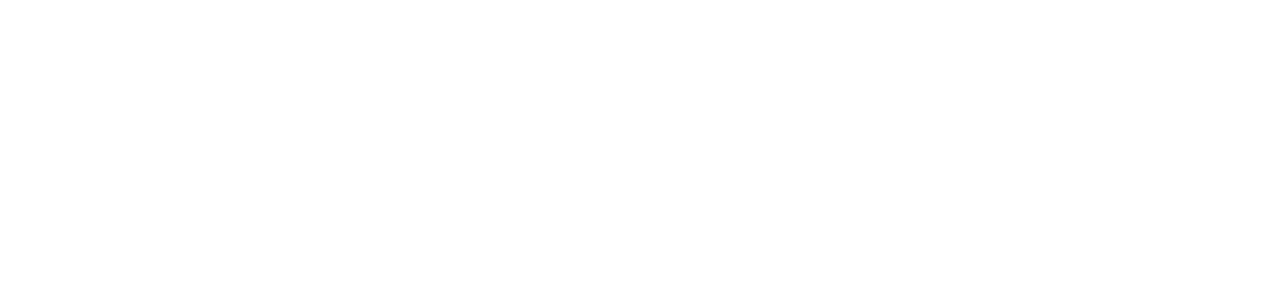
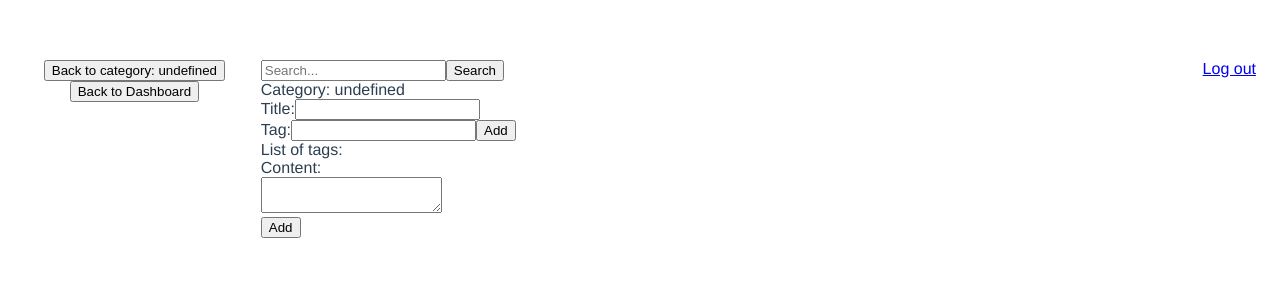
Before and after one commit to marcin-jaroszynski/notes, a Vue app: page /note/add/1 in a window 1280 px wide. Shown: the top 300 px of the page. Built offline with nearby package versions, Linux system fonts and the light colour scheme.

Commit message:
[Prototype]: Add Note screen

```diff
--- a/src/components/CategoryShow.vue
+++ b/src/components/CategoryShow.vue
@@ -7,10 +7,10 @@
         <button @click="backToDashboard()">Back to Dashboard</button>
       </div>
       <div slot="content">
-        <div>Category: {{ getCategoryName($route.params.categoryId) }}</div>
+        <div>Category: {{ getCategoryName(getCurrentCategoryId()) }}</div>
         <div>
           Number of entries: {{ countEntriesCategory }}
-          <button>Add new entry</button>
+          <button  @click="addNewNote">Add new entry</button>
         </div>
         <p>
           <div>Latest entries:</div>
@@ -63,11 +63,17 @@
       }
     },
     methods: {
+      getCurrentCategoryId: function() {
+        return this.$route.params.categoryId;
+      },
       backToDashboard: function() {
         this.$router.push('/dashboard');
       },
       getCategoryName: function(categoryId) {
         return this.categoryStorage.getTitleFor(categoryId);
+      },
+      addNewNote: function() {
+        this.$router.push('/note/add/' + this.getCurrentCategoryId());
       }
     }
   }
--- /dev/null
+++ b/src/components/NoteAdd.vue
@@ -0,0 +1,63 @@
+<template>
+  <article>
+    <title-page title="Note add section"></title-page>
+    <layout>
+      <div slot="menu">
+        <button @click="backToCategory()">Back to category: {{ getCategoryName() }}</button>
+        <button @click="backToDashboard()">Back to Dashboard</button>
+      </div>
+      <div slot="content">
+        <div>Category: {{ getCategoryName() }}</div>
+        <div>
+          <label for="note-title">Title:</label>
+          <input id="note-title" type="text">
+        </div>
+        <div>
+          <label for="note-tag">Tag:</label>
+          <input id="note-tag" type="text">
+          <button>Add</button>
+          <div>
+            List of tags:
+          </div>
+        </div>
+        <div>
+          <div><label for="note-content">Content:</label></div>
+          <textarea id="note-content"></textarea>
+          <div>
+            <button>Add</button>
+          </div>
+        </div>
+      </div>
+    </layout>
+  </article>
+</template>
+
+<script>
+  import Layout from './Layout'
+  export default {
+    name: 'note-add',
+    props: ['categoryStorage'],
+    components: {
+      layout: Layout
+    },
+    data() {
+      return {
+
+      }
+    },
+    methods: {
+      getCurrentCategoryId: function() {
+        return this.$route.params.categoryId;
+      },
+      backToDashboard: function() {
+        this.$router.push('/dashboard');
+      },
+      backToCategory: function() {
+        this.$router.push('/category/show/' + this.getCurrentCategoryId());
+      },
+      getCategoryName: function() {
+        return this.categoryStorage.getTitleFor(this.getCurrentCategoryId());
+      }
+    }
+  }
+</script>
--- a/src/model/helper.js
+++ b/src/model/helper.js
@@ -1,5 +1,6 @@
 export default class Helper {
+  // dopisać zamiany wielu spacji na jedną i jednej spacji na myślnik. Skorzystwać z: replace(/\s\s+/g, ' ');
   static slugify(string) {
-    return string.toLowerCase().replace(/[^\w]/g, '');
+    return string.toLowerCase().replace(/\s+/g, '-').replace(/[^-^\w]/g, '');
   }
 }
--- a/src/router/index.js
+++ b/src/router/index.js
@@ -4,6 +4,7 @@
 import Dashboard from '@/components/Dashboard'
 import CategoryShow from '@/components/CategoryShow'
 import CategoryAdd from '@/components/CategoryAdd'
+import NoteAdd from '@/components/NoteAdd'
 
 Vue.use(Router)
 
@@ -50,6 +51,14 @@
       props: {
         categoryStorage: categoryStorage
       }
+    },
+    {
+      path: '/note/add/:categoryId/',
+      name: 'NoteAdd',
+      component: NoteAdd,
+      props: {
+        categoryStorage: categoryStorage
+      }
     }
   ]
 });
```
Also changed, not shown: 1 other file (tests, documents, lock files or other folders).
